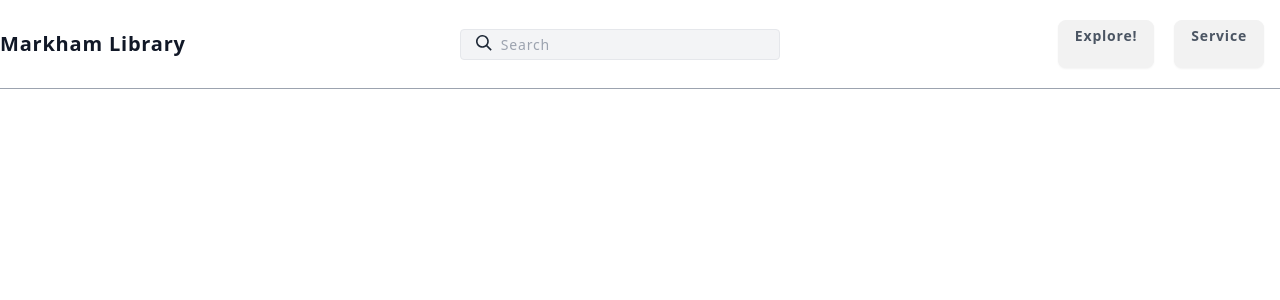
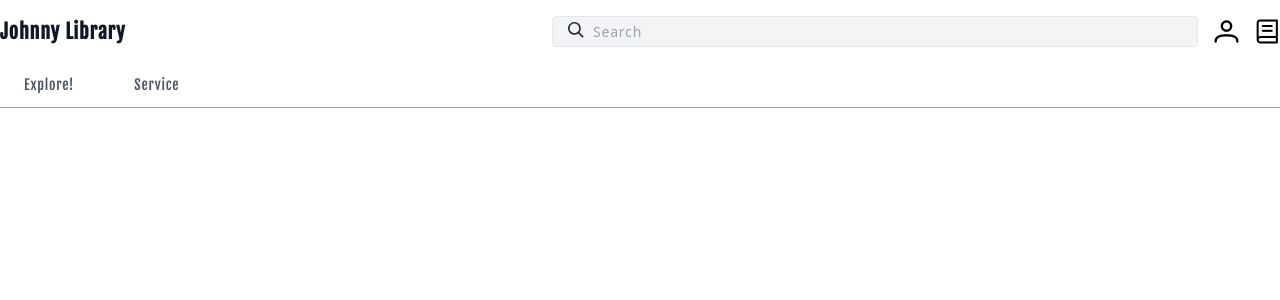
Before and after one commit to Marjorieccc/Johnny-Library, a React (Create React App) app: page / in a window 1280 px wide. Shown: the top 300 px of the page. Built offline with nearby package versions, Linux system fonts and the light colour scheme.

Commit message:
updated header UI

```diff
--- a/public/index.html
+++ b/public/index.html
@@ -25,6 +25,11 @@
       Learn how to configure a non-root public URL by running `npm run build`.
     -->
     <title>React App</title>
+
+    <!--Add web-font:Fjalla One and Roboto-->
+    <link href="https://fonts.googleapis.com/css2?family=Fjalla+One&display=swap" rel="stylesheet">
+    <link href="https://fonts.googleapis.com/css2?family=Roboto+Condensed:wght@400;700&display=swap" rel="stylesheet">
+
   </head>
   <body>
     <noscript>You need to enable JavaScript to run this app.</noscript>
--- /dev/null
+++ b/src/component/accountAccess.tsx
@@ -0,0 +1,12 @@
+import React from "react";
+import 'primeicons/primeicons.css';
+
+export default function AccountAccess(){
+const handleAccountAccess =()=>{
+    console.log("signin");
+}
+
+return(
+    <span className="pi pi-user"style={{ fontSize: '1.5rem'}} onClick={handleAccountAccess} ></span>
+    );
+}
--- a/src/component/header/header.tsx
+++ b/src/component/header/header.tsx
@@ -3,16 +3,26 @@
 import Title from "./title";
 import NavBar from "../navbar/navBar";
 import SearchBar from "../searchBar/searchBar"
+import AccountAccess from "../accountAccess";
+import ReserveCheck from "../reserveCheck";
 
 export default function Header() {
   const [searchTerm, setSearchTerm] = useState('');
   const handleSearch = (term: string) => {setSearchTerm(term);};
 
   return (
-      <div className="fixed w-full z-10 top-0 bg-white border-b border-gray-400">
-        <div className="container mx-auto flex flex-wrap items-center justify-between py-4">
+    <div className="fixed w-full z-10 top-0 bg-white border-b border-gray-400">
+        <div className="container mx-auto flex items-center justify-between py-4 space-x-4">
           <Title />
+          <div className="flex-grow"></div>
+          <div className="flex-grow flex items-center space-x-4">
           <SearchBar onSearch= {handleSearch}/>
+          <AccountAccess />
+          <ReserveCheck />
+          </div>
+
+        </div>
+        <div className="container mx-auto flex items-center justify-between py-1 space-x-4">
           <NavBar />
         </div>
       </div>
--- a/src/component/header/title.tsx
+++ b/src/component/header/title.tsx
@@ -3,11 +3,11 @@
 export default function Title() {
   return (
     <header>
-      <div className="flex items-center flex-1">
-        <h1 className="text-gray-900 text-base no-underline hover:no-underline font-extrabold text-xl">
-          Markham Library
+    <div className="flex-initial">
+        <h1 className="font-fjalla text-gray-900 text-base no-underline hover:no-underline font-extrabold text-xl">
+          Johnny Library
         </h1>
-      </div>
+    </div>
     </header>
   );
 }
--- a/src/component/navbar/dropdown.tsx
+++ b/src/component/navbar/dropdown.tsx
@@ -6,19 +6,19 @@
 
 export default function Dropdown({navString}: DropdownProps){
     return(
-        <ul tabIndex={0} className="dropdown-content z-[1] menu p-2 shadow bg-gray-100 rounded-lg w-full absolute left-0 right-0">
+        <ul tabIndex={0} className="dropdown-content z-[1] menu p-2 bg-gray-100 w-full absolute left-0 right-0 top-full mt-1 font-roboto-condensed w-screen ">
         { (navString == "explore") &&
             <div className="flex">
                 <div className="mr-4">
-                        <h3 className="font-bold mb-2">BY CATEGORY</h3>
                     <ul className="list-none">
+                        <li className="font-extrabold block px-4 py-2">BY CATEGORY</li>
                         <li><a href="#" className="block px-4 py-2 hover:bg-gray-200">Fiction</a></li>
                         <li><a href="#" className="block px-4 py-2 hover:bg-gray-200">Non-Fiction</a></li>
                     </ul>
                  </div>
                  <div className="mr-4">
-                        <h3 className="font-bold mb-2">BY FORMAT</h3>
                     <ul className="list-none">
+                        <li className="font-extrabold block px-4 py-2">BY FORMAT</li>
                         <li><a href="#" className="block px-4 py-2 hover:bg-gray-200">Books</a></li>
                         <li><a href="#" className="block px-4 py-2 hover:bg-gray-200">Movies & TV</a></li>
                     </ul>
--- a/src/component/navbar/navBar.tsx
+++ b/src/component/navbar/navBar.tsx
@@ -14,18 +14,20 @@
     setServiceDropdownVisible(!isServiceDropdownVisible);
   };
 
+
   return (
-    <div>
+    <nav>
       <ul className="list-reset lg:flex justify-end items-center flex-1">
-        <li className="mr-3 py-2 lg:py-0">
+        <li className="mr-3  lg:py-0 ">
           <div
             onMouseEnter={handleExploreHover}
-            onMouseLeave={handleExploreHover}>
-              <div
-              tabIndex={0}
-              role="button"
-              className="dropdown btn m-1 inline-block text-gray-600  hover:text-gray-900 py-2 px-4">
-              Explore!
+            onMouseLeave={handleExploreHover}
+            className="relative group">
+              <div tabIndex={0} role="button" className=" dropdown font-fjalla inline-block text-gray-600 text-sm px-4 m-2
+                                                        hover:text-gray-900 relative group">
+                Explore!
+                <span className="absolute -bottom-1 left-1/2 w-0 h-0.5 bg-gray-900
+                                 group-hover:w-full group-hover:transition-all transform -translate-x-1/2"></span>
               </div>
                 {isExploreDropdownVisible && <Dropdown navString="explore" />}
           </div>
@@ -33,17 +35,16 @@
         <li className="mr-3 py-2 lg:py-0">
           <div
             onMouseEnter={handleServiceHover}
-            onMouseLeave={handleServiceHover}>
-              <div
-              tabIndex={0}
-              role="button"
-              className="dropdown btn m-1 inline-block text-gray-600  hover:text-gray-900 py-2 px-4">
+            onMouseLeave={handleServiceHover}
+            className="relative group">
+            <div tabIndex={0} role="button" className="dropdown font-fjalla inline-block text-gray-600 text-sm px-4 m-2 hover:text-gray-900 relative group">
               Service
-              </div>
+              <span className="absolute -bottom-1 left-1/2 w-0 h-0.5 bg-gray-900 group-hover:w-full group-hover:transition-all transform -translate-x-1/2"></span> {/* Adjusted width and centering */}
+            </div>
                 {isServiceDropdownVisible && <Dropdown navString="service" />}
           </div>
         </li>
       </ul>
-    </div>
+    </nav>
   );
 }
--- /dev/null
+++ b/src/component/reserveCheck.tsx
@@ -0,0 +1,13 @@
+import React from "react";
+import 'primeicons/primeicons.css';
+
+export default function ReserveCheck(){
+
+    const handleReserveCheck =()=>{
+        console.log("check reserve");
+    }
+
+    return(
+        <span className="pi pi-book" style={{ fontSize: '1.5rem'}} onClick={handleReserveCheck} ></span>
+    );
+}
--- a/src/component/searchBar/searchBar.tsx
+++ b/src/component/searchBar/searchBar.tsx
@@ -1,25 +1,29 @@
-import React, { useState } from 'react';
+import React, { useRef } from 'react';
 
 type SearchProps = {
   onSearch: (term: string) => void;
 };
 
 export default function SearchBar({ onSearch }: SearchProps) {
-  const [term, setTerm] = useState('');
+  const inputRef = useRef<HTMLInputElement>(null);
 
   const handleSubmit = (e: React.FormEvent) => {
     e.preventDefault();
-    onSearch(term);
+    if(inputRef.current){
+      onSearch(inputRef.current.value);
+    }
+    if(inputRef.current) {
+      inputRef.current.value = ''; // clean up reference for new search
+    }
   };
 
   return (
-    <form onSubmit={handleSubmit} className="relative flex-1 max-w-xs">
+    <form onSubmit={handleSubmit} className="flex-grow relative">
     <input
       type="search"
-      value={term}
-      onChange={(e) => setTerm(e.target.value)}
+      ref={inputRef}
       placeholder="Search"
-      className="w-full bg-gray-100 text-sm text-gray-800 transition border focus:outline-none focus:border-purple-500 rounded py-1 px-2 pl-10 appearance-none leading-normal"
+      className="w-full bg-gray-100 text-sm text-gray-800 transition border focus:outline-none focus:border-neutral-500 rounded py-1 px-2 pl-10 appearance-none leading-normal"
     />
     <div className="absolute search-icon" style={{ top: '0.375rem', left: '1rem' }}>
       <svg className="fill-current pointer-events-none text-gray-800 w-4 h-4" xmlns="http://www.w3.org/2000/svg" viewBox="0 0 20 20">
@@ -27,6 +31,5 @@
       </svg>
     </div>
   </form>
-
   );
 }
--- a/tailwind.config.js
+++ b/tailwind.config.js
@@ -4,7 +4,12 @@
     "./src/**/*.{js,jsx,ts,tsx}"
   ],
   theme: {
-    extend: {},
+    extend: {
+      fontFamily: {
+      'fjalla': ['Fjalla One', 'sans-serif'],
+      'roboto-condensed': ['Roboto Condensed', 'sans-serif']
+      },
+    },
   },
   plugins: [
     require("daisyui")
```
Lines whose indentation alone changed are shown as unchanged.
